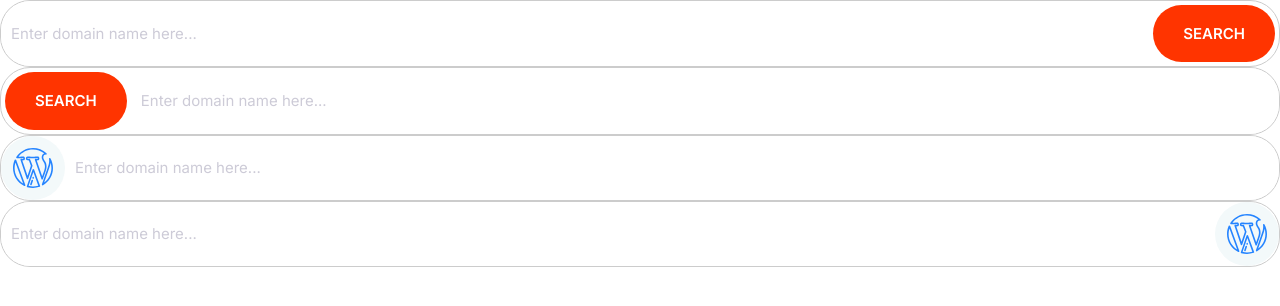
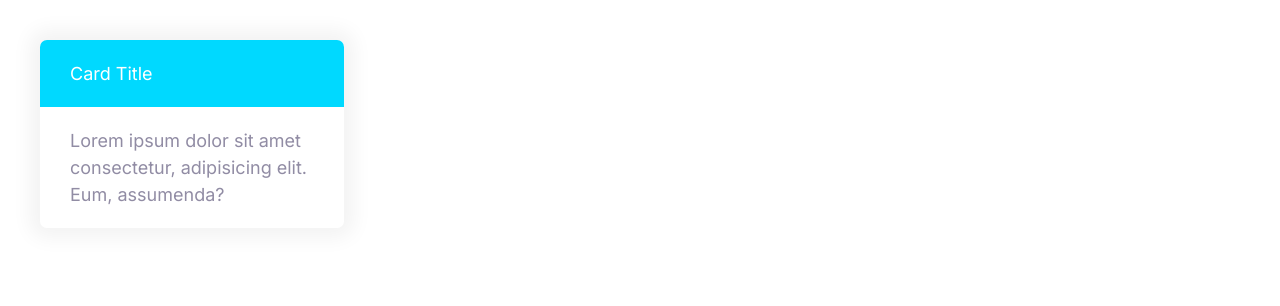
Before and after one commit to vivekhere/cloud-web-app, a plain HTML site: page index.html in a window 1280 px wide. Drawn offline with Linux system fonts and the light colour scheme.

Commit message:
Build the card component.

```diff
--- a/css/styles.css
+++ b/css/styles.css
@@ -278,3 +278,26 @@ a {
     font-size: 1.5rem;
   }
 }
+
+/* Cards */
+
+.card {
+  border-radius: 7px;
+  box-shadow: 0 0 20px 10px #f3f3f3;
+  overflow: hidden;
+}
+
+.card__header,
+.card__body {
+  padding: 2rem 3rem;
+}
+
+.card--primary .card__header {
+  background: var(--color-primary);
+  color: #fff;
+}
+
+.card--secondary .card__header {
+  background: var(--color-secondary);
+  color: #fff;
+}
--- a/index.html
+++ b/index.html
@@ -14,45 +14,14 @@
     <link rel="stylesheet" href="css/styles.css" />
   </head>
   <body>
-    <div class="input-group">
-      <input
-        type="text"
-        class="input"
-        placeholder="Enter domain name here..."
-      />
-      <button class="btn btn--accent">Search</button>
-    </div>
-    <div class="input-group">
-      <button class="btn btn--accent">Search</button>
-      <input
-        type="text"
-        class="input"
-        placeholder="Enter domain name here..."
-      />
-    </div>
-    <div class="input-group">
-      <span class="icon-container">
-        <svg class="icon icon--primary">
-          <use xlink:href="images/sprite.svg#wordpress"></use>
-        </svg>
-      </span>
-      <input
-        type="text"
-        class="input"
-        placeholder="Enter domain name here..."
-      />
-    </div>
-    <div class="input-group">
-      <input
-        type="text"
-        class="input"
-        placeholder="Enter domain name here..."
-      />
-      <span class="icon-container">
-        <svg class="icon icon--primary">
-          <use xlink:href="images/sprite.svg#wordpress"></use>
-        </svg>
-      </span>
+    <div style="width: 30%; padding: 4rem">
+      <div class="card card--secondary">
+        <header class="card__header">Card Title</header>
+        <div class="card__body">
+          Lorem ipsum dolor sit amet consectetur, adipisicing elit. Eum,
+          assumenda?
+        </div>
+      </div>
     </div>
   </body>
 </html>
```
Also changed, not shown: components/cards.html (added, +8 -0 lines).
